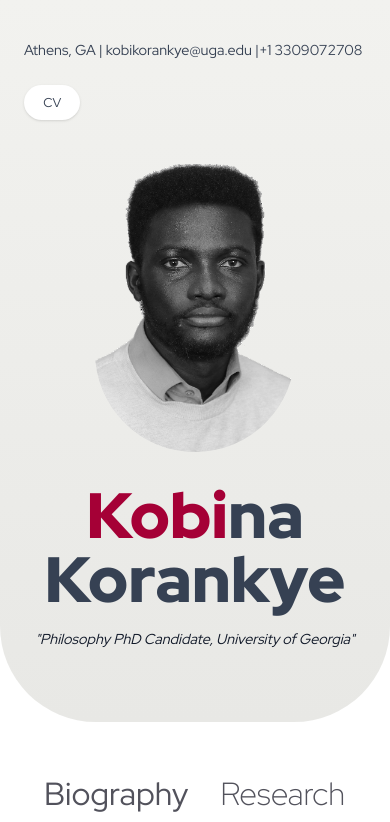
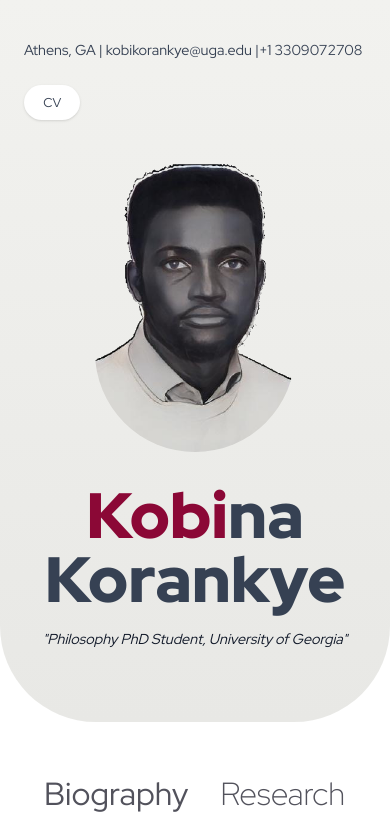
Before and after one commit to EboTheFirst/kobi-korankye, a Next.js app: page / in a window 390 px wide. Shown: the top 822 px of the page. Built offline with nearby package versions, Linux system fonts and the light colour scheme.

Commit message:
Added max width, centered and replaced old photo for mobile

```diff
--- a/src/app/page.tsx
+++ b/src/app/page.tsx
@@ -11,13 +11,12 @@ export default function Home() {
   const router = useRouter()
 
   return (
-    <div className="relative">
+    <div className="relative max-w-[70rem] mx-auto">
       <div className="relative bg-gradient-to-b from-[#F2F2EF] to-[#E8E8E5] rounded-b-[6rem] px-[1.5rem] md:px-[5rem] py-[2.5rem] flex flex-col items-center">
         <div className="flex max-md:flex-col max-md:gap-[1.5rem] md:justify-between w-full">
           <div className="md:hidden flex gap-[0.5rem] items-center">
             <div className="text-sm text-[0.9rem] text-gray-700">Athens, GA | kobikorankye@uga.edu |+1 3309072708 </div>
           </div>
-
           <div className="flex gap-[1rem] items-center">
             {/* <div className="text-sm text-[0.9rem] text-gray-700 italic">kobikorankye@gmail.com</div> */}
             {/* <div className="rounded-full px-[1.2rem] py-[0.5rem] text-gray-700 text-[0.8rem] bg-white shadow">
@@ -42,17 +41,17 @@ export default function Home() {
             width={200}
             height={200}
             alt="photo"
-            src="/KobinaKorankyeBW.png"
+            src="/KobinaKorankyeToonBW.png"
             className="md:hidden rounded-full mx-auto object-cover"
           />
           <div className="flex-col text-center md:text-right">
             <div className="font-black text-gray-700 md:leading-[5rem] md:text-[5rem] leading-[4rem] text-[4rem]">
-              <span className="text-rose-800">Kobi</span>na
+              <span className="text-rose-900">Kobi</span>na
               <br />
               <span className="">Korankye</span>
             </div>
             <div className="text-[0.9rem] text-gray-900 italic mt-[1rem]">
-              "Philosophy PhD Candidate, University of Georgia"
+              "Philosophy PhD Student, University of Georgia"
             </div>
           </div>
           <Image
```
